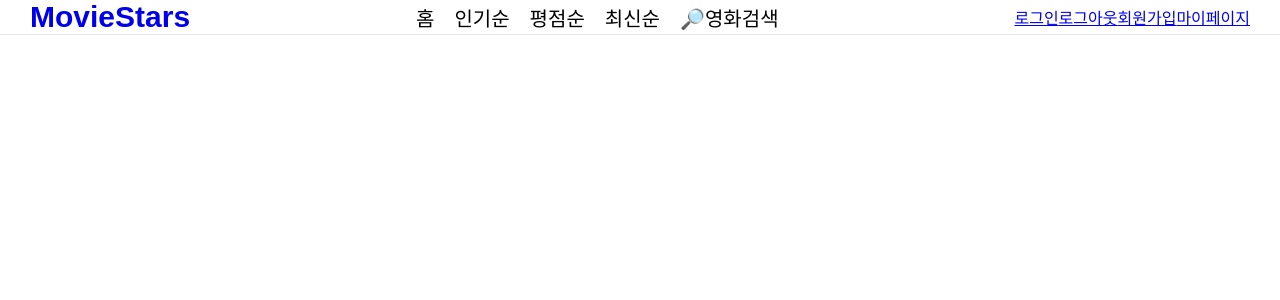
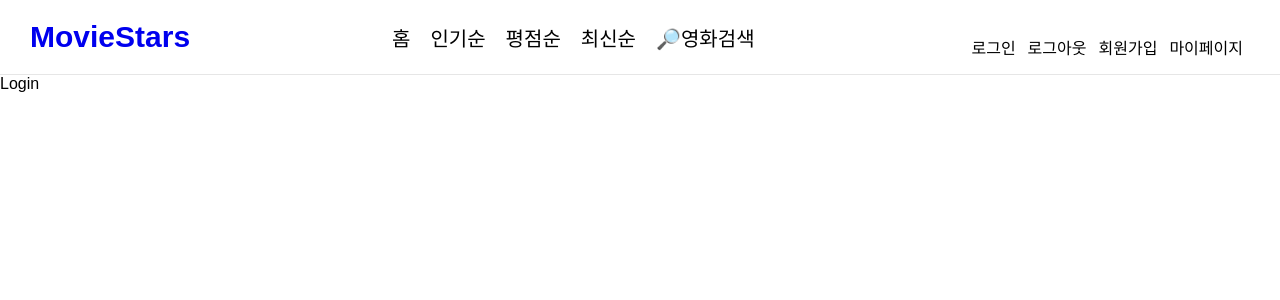
Before and after one commit to KaengEE/Movie-Stars, a React (Vite) app: page /login in a window 1280 px wide. Shown: the top 300 px of the page. Built offline with nearby package versions, Linux system fonts and the light colour scheme; a web font is replaced by a local one.

Commit message:
로그인 로그아웃 페이지 추가

```diff
--- a/src/App.jsx
+++ b/src/App.jsx
@@ -4,6 +4,8 @@ import Navbar from "./components/Layout/Navbar";
 import MovieList from "./components/MovieList/MovieList";
 import SingleMovie from "./components/MovieList/SingleMovie";
 import Home from "./pages/Home";
+import Login from "./pages/Login";
+import Join from "./pages/Join";
 
 function App() {
   return (
@@ -23,6 +25,9 @@ function App() {
           path="/upcoming"
           element={<MovieList type="upcoming" title="Coming Soon" />}
         />
+        {/* 로그인/회원가입 */}
+        <Route path="/login" element={<Login />} />
+        <Route path="/join" element={<Join />} />
         {/* 상세페이지 */}
         <Route path="/movie/:movieId" element={<SingleMovie />} />
       </Routes>
--- a/src/components/Layout/Navbar.css
+++ b/src/components/Layout/Navbar.css
@@ -4,6 +4,7 @@
   justify-content: space-between;
   padding: 0 30px;
   border-bottom: 1px solid #e6e6e6;
+  margin-top: 20px;
 }
 
 .link {
@@ -13,11 +14,13 @@
 .main_title {
   font-size: 30px;
   color: var(--heading_color);
+  margin-bottom: 20px;
 }
 
 .navbar_links {
   display: flex;
   align-items: center;
+  margin-bottom: 20px;
 }
 
 .navbar_links > a {
@@ -40,3 +43,18 @@
   height: 25px;
   margin-right: 7px;
 }
+
+.user_link {
+  display: flex;
+  align-items: end;
+  margin-bottom: 20px;
+}
+
+.user_links > a {
+  flex-direction: row;
+  align-items: center;
+  margin-right: 2px;
+  color: var(--body_color);
+  text-decoration: none;
+  padding: 0 5px;
+}
--- /dev/null
+++ b/src/pages/Join.jsx
@@ -0,0 +1,5 @@
+import React from "react";
+
+export default function Join() {
+  return <div>Join</div>;
+}
--- /dev/null
+++ b/src/pages/Login.jsx
@@ -0,0 +1,5 @@
+import React from "react";
+
+export default function Login() {
+  return <div>Login</div>;
+}
```
